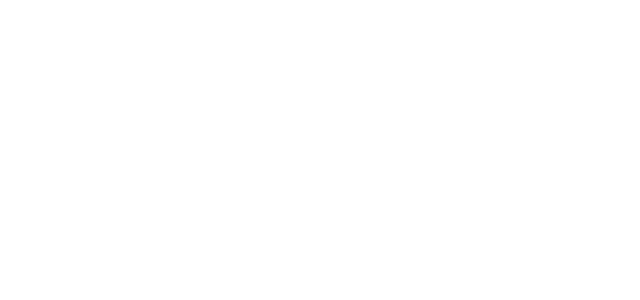
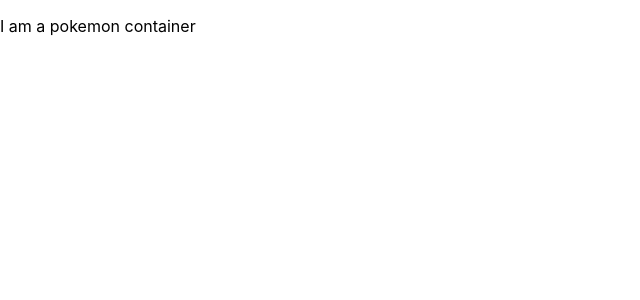
Before and after one commit to Kyrune/react-graphql, a React (Create React App) app: page / in a window 1280 px wide. Shown: the top 300 px of the page, without its empty margins (0-640 px from the left). Built offline with nearby package versions, Linux system fonts and the light colour scheme.

Commit message:
Import PokemonContainer

```diff
--- a/src/App.js
+++ b/src/App.js
@@ -1,6 +1,7 @@
 import React from 'react';
 import ApolloClient from 'apollo-boost';
 import { ApolloProvider } from '@apollo/react-hooks';
+import { PokemonsContainer } from './containers/PokemonsContainer';
 
 export function App() {
   const client = new ApolloClient({
@@ -9,7 +10,9 @@
 
   return (
     <ApolloProvider client={client}>
-
+      <main>
+        <PokemonsContainer />
+      </main>
     </ApolloProvider>
   )
 }
```
